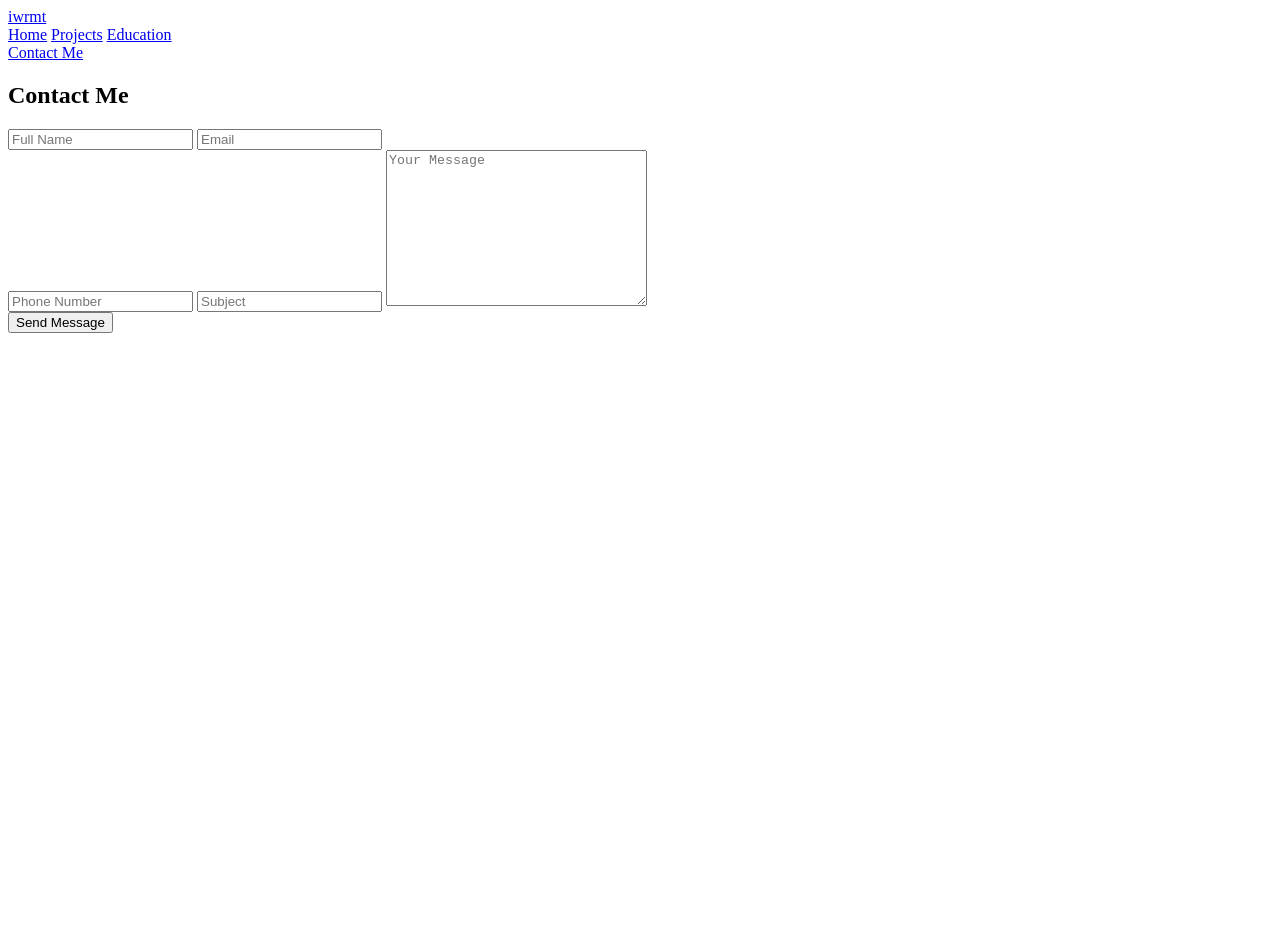
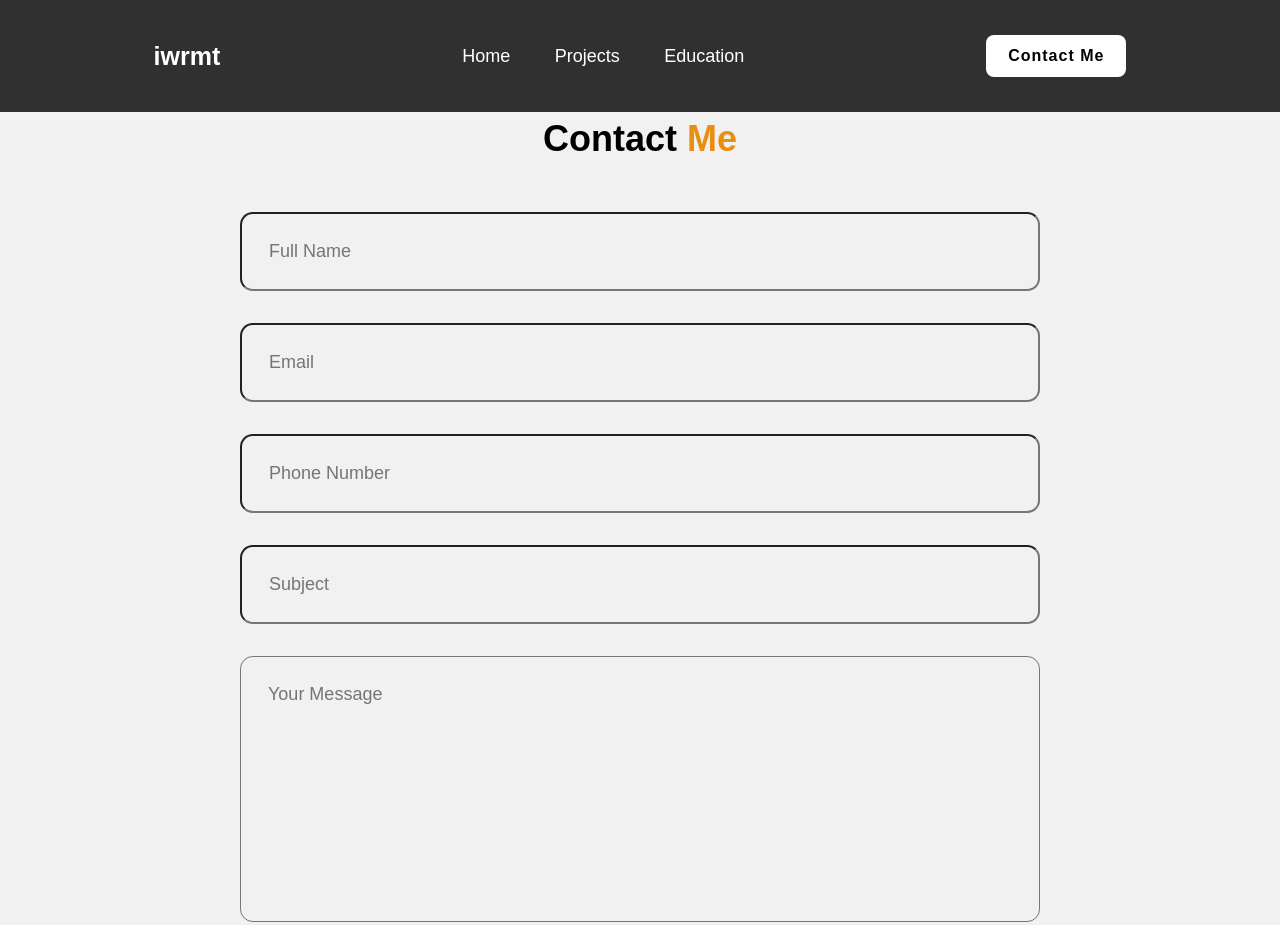
Before and after one commit to iwayanrestu/cv-restu, a plain HTML site: page contact.html in a window 1280 px wide. Shown: the top 925 px of the page. Before the commit the page ends 800 px from the top, so only its background shows below. Drawn offline with Linux system fonts and the light colour scheme; the site is published under a folder, as on GitHub Pages, so addresses that start at the root find nothing.

Commit message:
css_changes

```diff
--- a/contact.html
+++ b/contact.html
@@ -3,7 +3,7 @@
   <head>
     <meta charset="UTF-8" />
     <meta name="viewport" content="width=device-width, initial-scale=1.0" />
-    <link rel="stylesheet" href="/style.css" />
+    <link rel="stylesheet" href="style.css" />
     <title>About Me</title>
   </head>
   <body>
```
Also changed, not shown: education.html (+1 -1 lines), index.html (+1 -1 lines), projects.html (+1 -1 lines).
